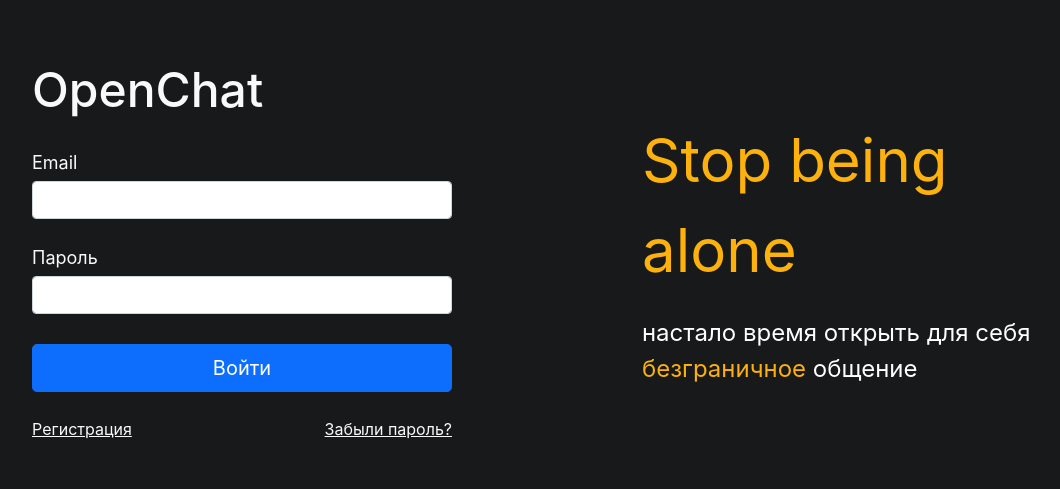
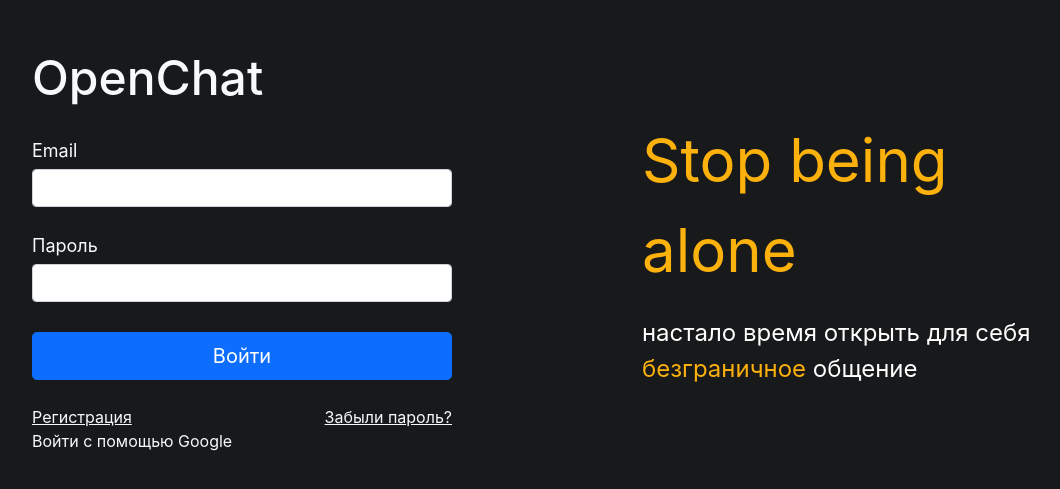
Before and after one commit to IlyaKhoboker/OpenChat, a React (Create React App) app: page /signIn in a window 1280 px wide. Shown: the part 149-638 px from the top of the page, without its empty margins (90-1150 px from the left). Built offline with nearby package versions, Linux system fonts and the light colour scheme.

Commit message:
added google authorization link into sign in page

```diff
--- a/src/pages/authorization/SignIn/SignIn.js
+++ b/src/pages/authorization/SignIn/SignIn.js
@@ -4,7 +4,7 @@ import * as yup from "yup";
 import { useDispatch, useSelector } from "react-redux";
 import "../authorization.css";
 import { Button, Label, Input } from "reactstrap";
-import { signInAction } from "../../../app/providers/store/actions/authActions";
+import { signInAction, googleSignInAction } from "../../../app/providers/store/actions/authActions";
 import { Link } from "react-router-dom";
 
 const SignIn = () => {
@@ -60,6 +60,14 @@ const SignIn = () => {
           <Link to="/signUp">Регистрация</Link>
           <Link to="/forgotPassword">Забыли пароль?</Link>
         </div>
+        <div
+          className="form__social-networks-auth"
+          onClick={() => {
+            dispatch(googleSignInAction());
+          }}
+        >
+          Войти с помощью Google
+        </div>
       </form>
       <div className="salutation">
         <span style={{ fontSize: "60px" }}>Stop being alone</span>
```
